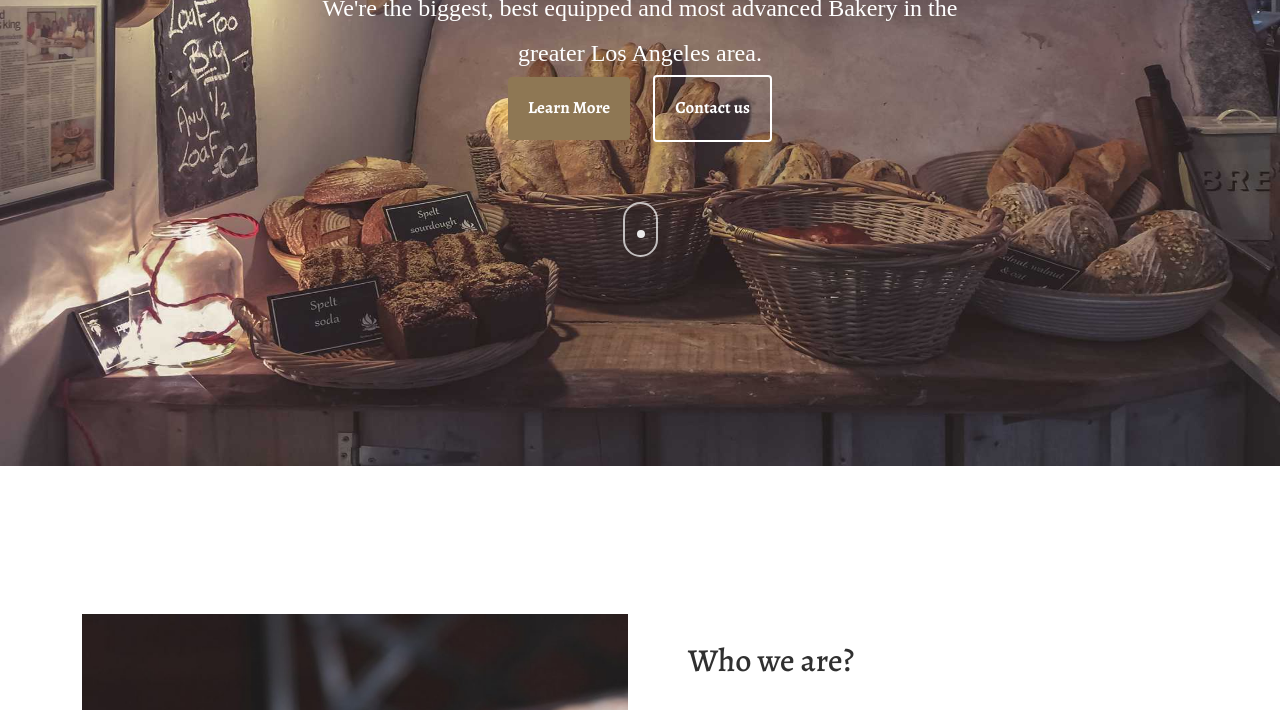
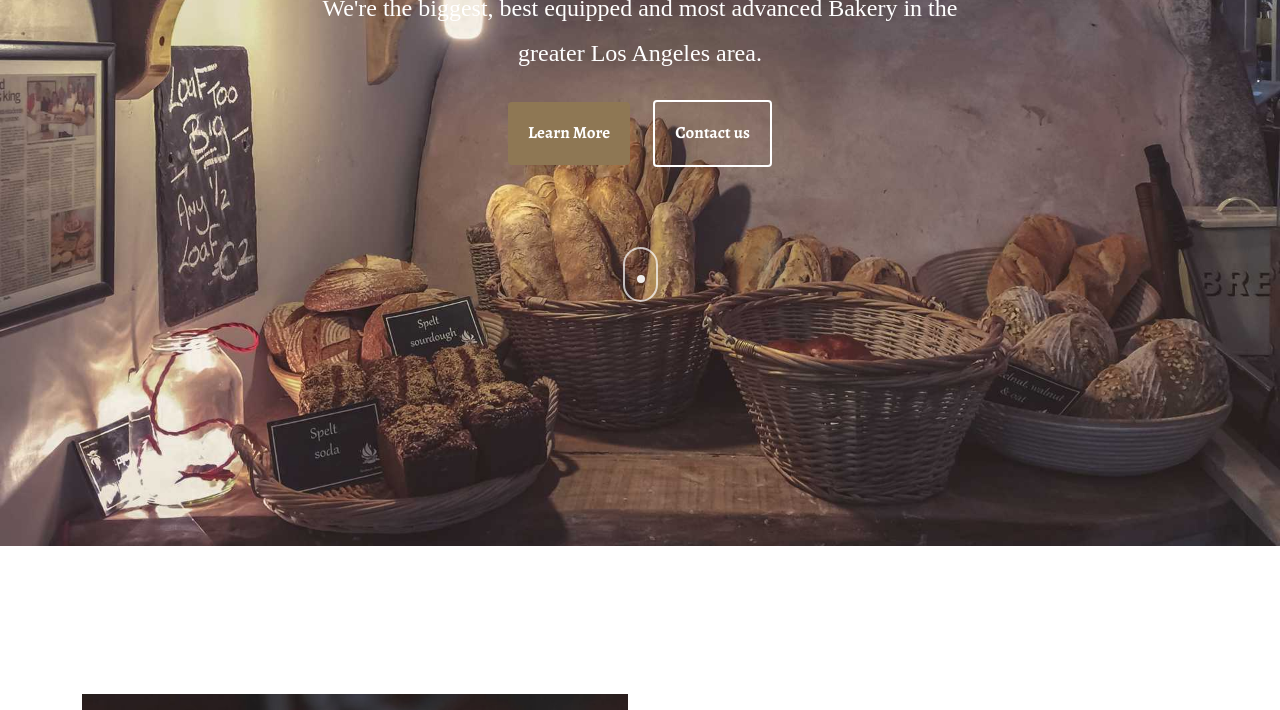
Before and after one commit to saraadel-2002/Bakery, a plain HTML site: page index.html in a window 1280 px wide. Shown: the part 334-1044 px from the top of the page. Drawn offline with nearby package versions, Linux system fonts and the light colour scheme.

Commit message:
forth commit

```diff
--- a/css/style.css
+++ b/css/style.css
@@ -2,12 +2,9 @@
     text-decoration: none;
     list-style: none;
 }
-.container{
-    width: 95% !important;
-}
 body{
     font-family: "Alegreya", serif;
-    /* overflow: hidden; */
+    overflow: hidden;
 }
 /* ****************common********************* */
 img{
@@ -207,9 +204,9 @@ p{
 /* ********************home****************** */
 #home{
     background-image: url("../images/drew-coffman-1872.jpg");
-    background-size: 100% 100%;
+    background-size: cover;
     background-attachment: fixed;
-    height: 100vh;
+    height: 110vh;
     overflow: auto;
 }
 #home .caption{
@@ -228,6 +225,7 @@ p{
     width: 52%;
     margin: auto;
     color: #ffff;
+    margin-bottom: 25px;
 }
 #home .caption span{
     font-size:22px;
@@ -239,6 +237,7 @@ p{
     font-size: 17px;
     line-height: 22.1px;
     margin-inline: 10px;
+    margin-bottom: 20px;
 }
 #home .caption .btn1{
     background-color: #8e7754;
--- a/index.html
+++ b/index.html
@@ -51,11 +51,12 @@
     </section>
 
     <!-- keyup -->
-      <a href="#home" id="keyUp">
+      <!-- <a href="#home" id="keyUp">
         <i class="fa-solid fa-chevron-up font-size"></i>
-      </a>
+      </a> -->
 
     <!-- navbar -->
+    <header>
       <nav id="navbar-bakery" class="navbar navbar-expand-lg fixed-top">
         <div class="container">
             <div class="logo">
@@ -97,9 +98,12 @@
           </div>
         </div>
     </nav>
+    </header>
 
+
+    <main>
       <!-- home section -->
-    <header id="home">
+      <section id="home">
         <div class="caption">
           <span>Welcome to</span>
           <h1>Family Bakery</h1>
@@ -110,9 +114,8 @@
             <span class="mouse-dot-move"></span>
           </div>
         </div>
-    </header>
+      </section>
 
-    <main>
       <!-- about section -->
       <section id="about">
           <div class="container">
--- a/js/main.js
+++ b/js/main.js
@@ -21,7 +21,7 @@ $(function () {
     $(window).on('scroll' , function(){
         let aboutOffset = $('#about').offset().top
         let windowScroll = $(window).scrollTop();
-        if(windowScroll > aboutOffset - 560){
+        if(windowScroll > aboutOffset - 650){
             $('.navbar').css('backgroundColor','#ffff');
             $('.navbar .container ul a').css('color','#595959');
             $('.logo-color').css('display','block');
```
Lines whose indentation alone changed are shown as unchanged.
